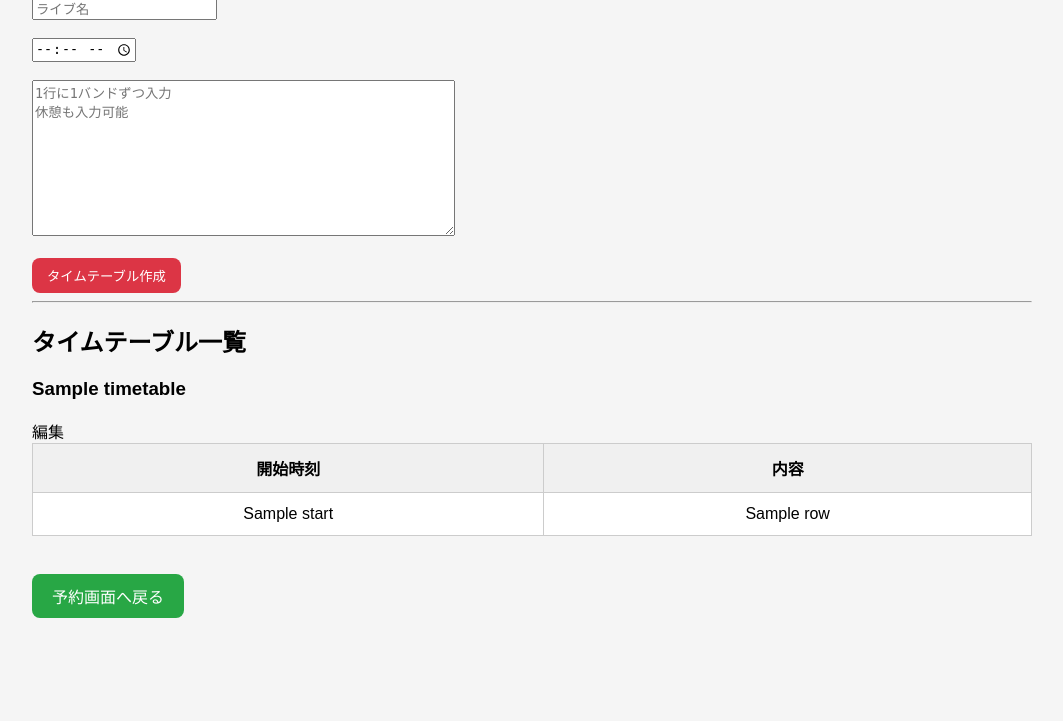
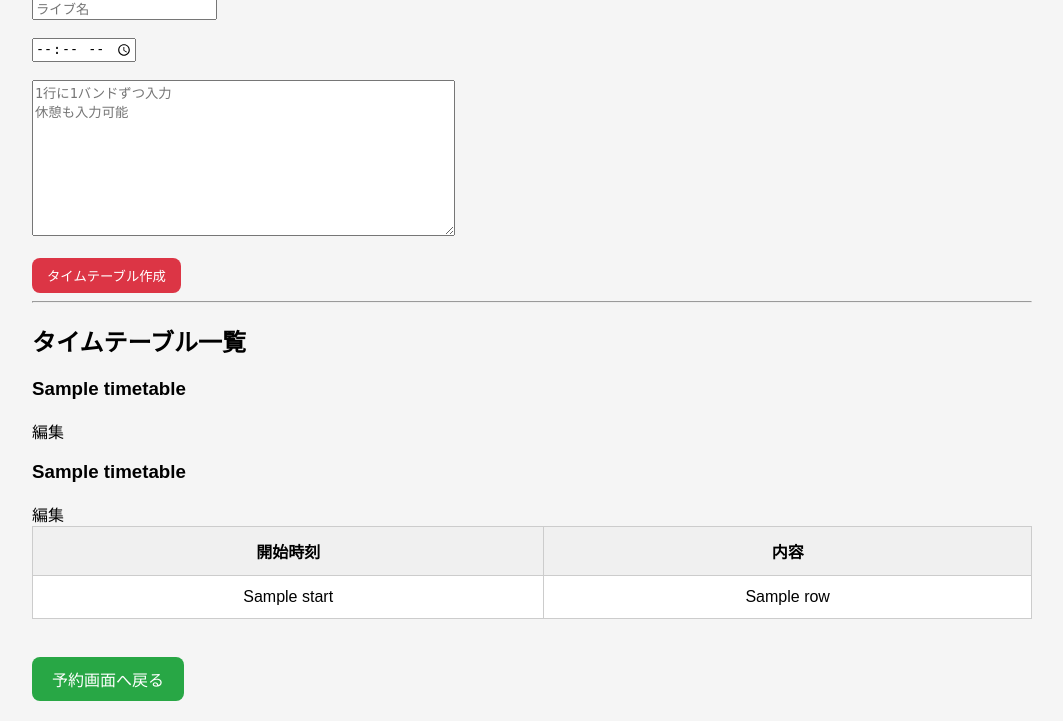
Before and after one commit to ttk331/club-room, a Flask app: page /admin in a window 1280 px wide. Shown: the part 1575-2296 px from the top of the page, without its empty margins (108-1171 px from the left). Before the commit the page ends 2193 px from the top, so only its background shows below. Run offline with Flask 3, Linux system fonts and the light colour scheme; a database or web service that is not in the repository returns one stand-in record (values such as "Sample title").

Commit message:
Update admin.html

```diff
--- a/club-room/templates/admin.html
+++ b/club-room/templates/admin.html
@@ -449,6 +449,14 @@ button{
 
 <h3>{{ t["live_name"] }}</h3>
 
+<form action="/edit_timetable/{{ t['_id'] }}" pe="submit">
+        編集
+    </button>
+
+</form>
+
+<h3>{{ t["live_name"] }}</h3>
+
 <form actionble/{{ t['_id'] }}
 
     <button type="submit">
```
